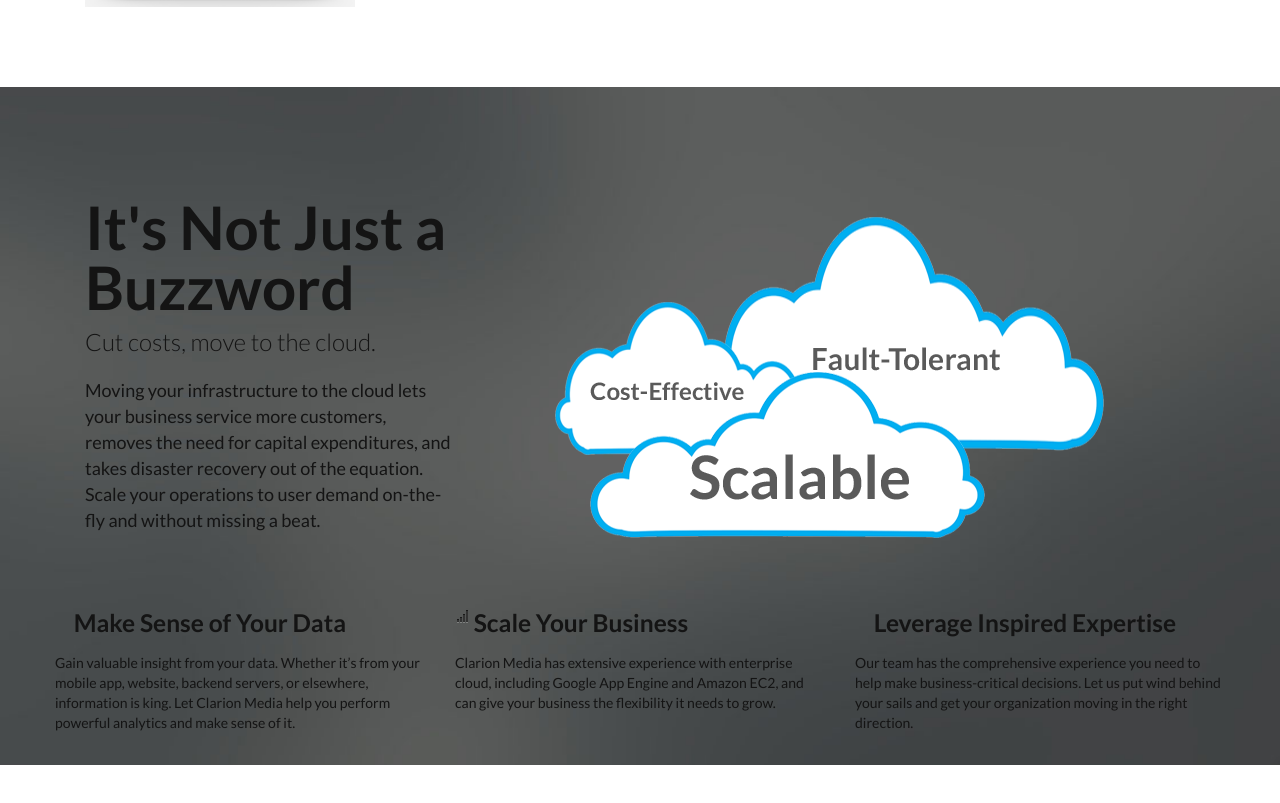
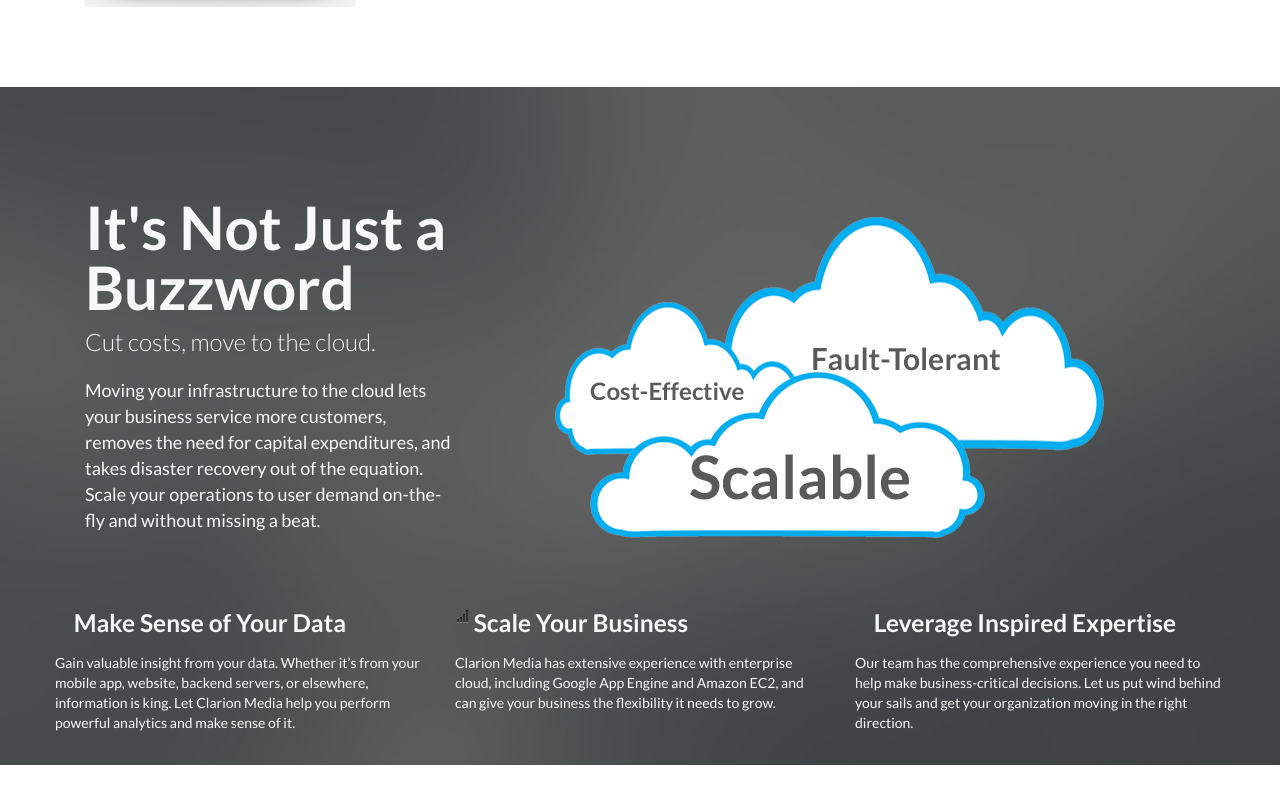
Before and after one commit to ClarionMedia/clarionmedia.com, a plain HTML site: page index.html in a window 1280 px wide. Shown: the part 2429-3232 px from the top of the page. Drawn offline with Linux system fonts and the light colour scheme.

Commit message:
Change font color to white.

```diff
--- a/css/main.css
+++ b/css/main.css
@@ -131,5 +131,5 @@ header {
 	background-image: url("../img/cloud-bg.jpg");
 	background-repeat: no-repeat;
 	background-size: cover;
-	color: #141414;
+	color: #f8f8f8;
 }
```
